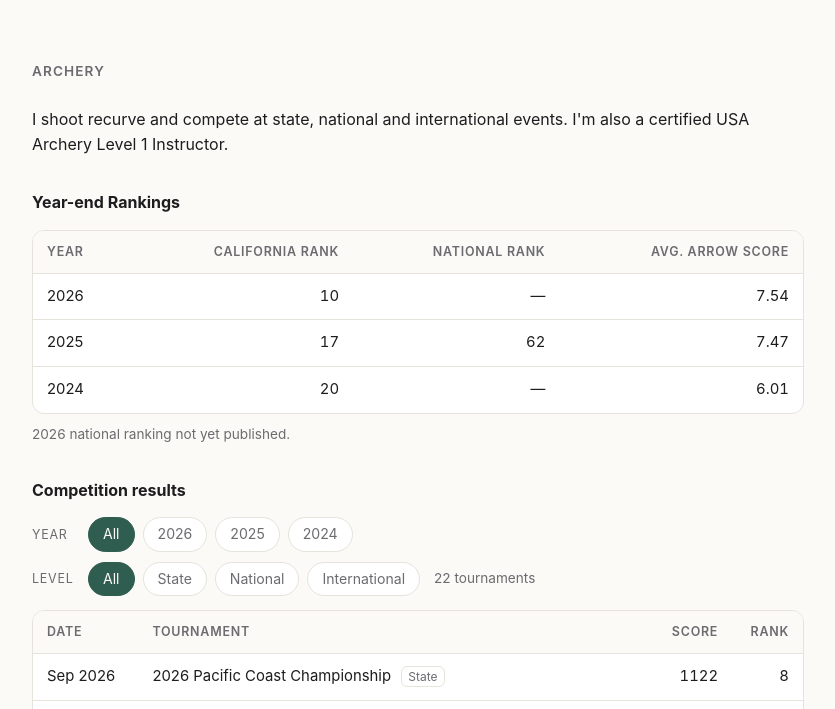
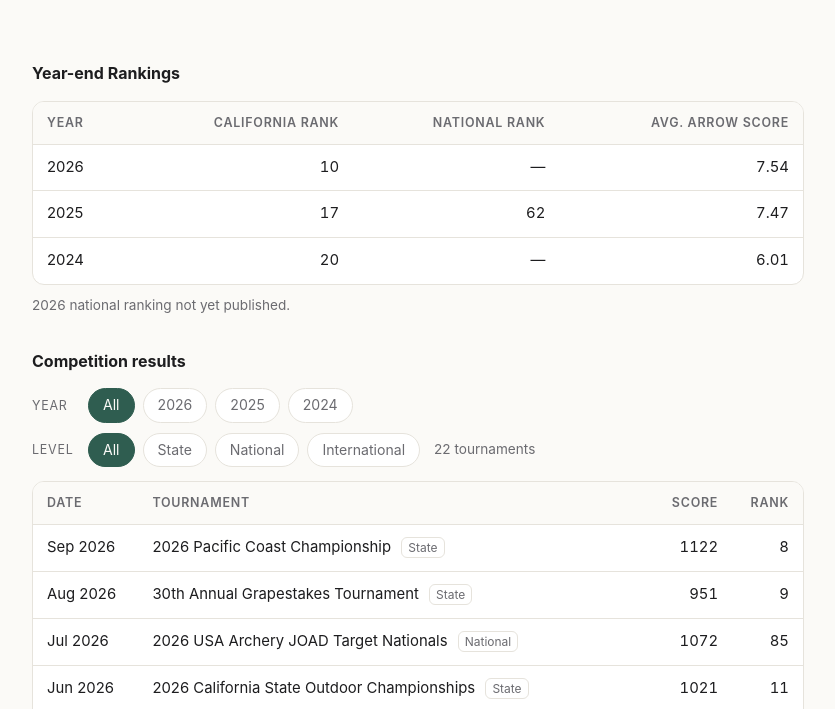
Before and after one commit to doohyunkai/doohyunkai.github.io, a plain HTML site: page index.html in a window 1280 px wide. Both pictures are taken after a click on the link "Archery". Shown: the part 60-769 px from the top of the page, without its empty margins (222-1057 px from the left). Drawn offline with Linux system fonts and the light colour scheme.

Commit message:
Remove Archery intro heading and text
Co-Authored-By: Claude Opus 5.5 <noreply@anthropic.com>
Claude-Session: https://claude.ai/code/session_01SxrFDDA4tF98Cvrq4wvyTu

```diff
--- a/index.html
+++ b/index.html
@@ -287,10 +287,7 @@
     </section>
 
     <section class="tab" id="archery">
-      <h2>Archery</h2>
-      <p>I shoot recurve and compete at state, national and international events. I'm also a certified USA Archery Level 1 Instructor.</p>
-
-      <h3 class="sub">Year-end Rankings</h3>
+      <h3 class="sub" style="margin-top:0">Year-end Rankings</h3>
       <div class="table-wrap">
         <table>
           <thead><tr><th>Year</th><th class="num">California rank</th><th class="num">National rank</th><th class="num">Avg. arrow score</th></tr></thead>
```
